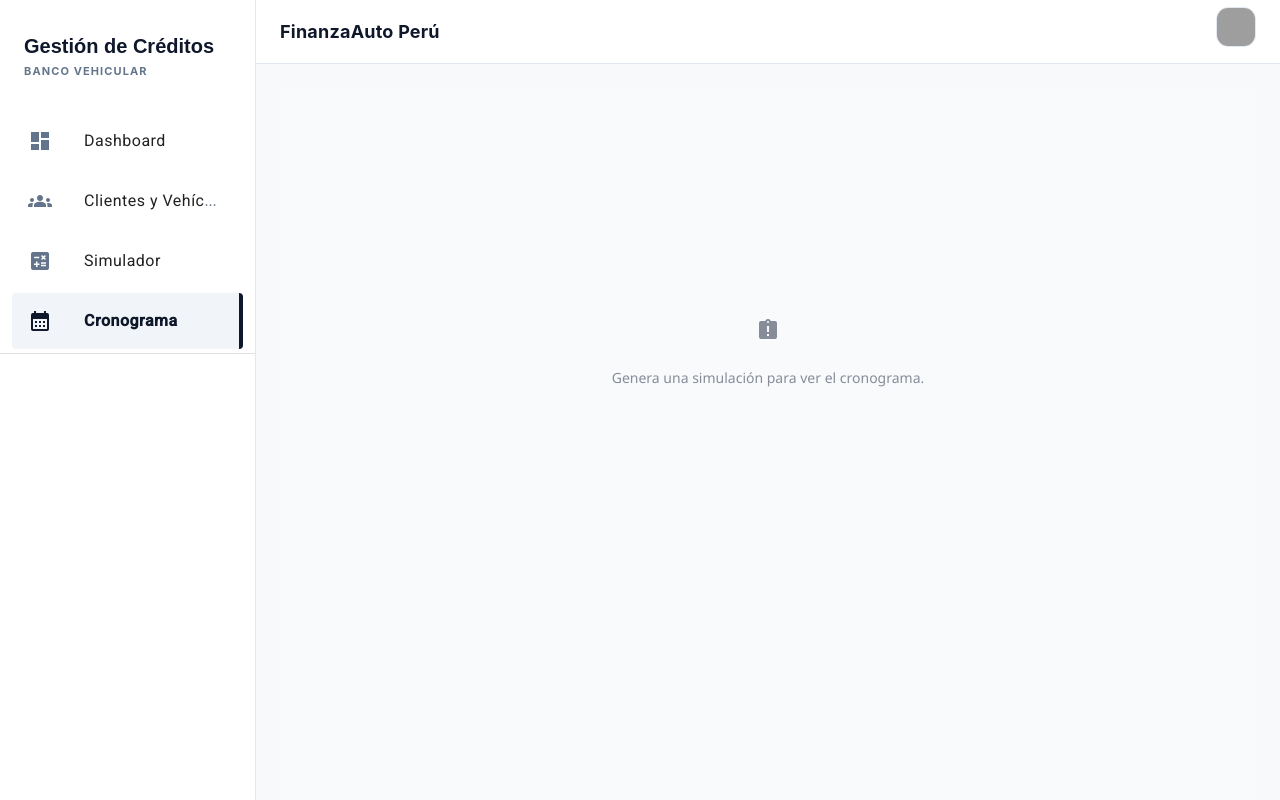
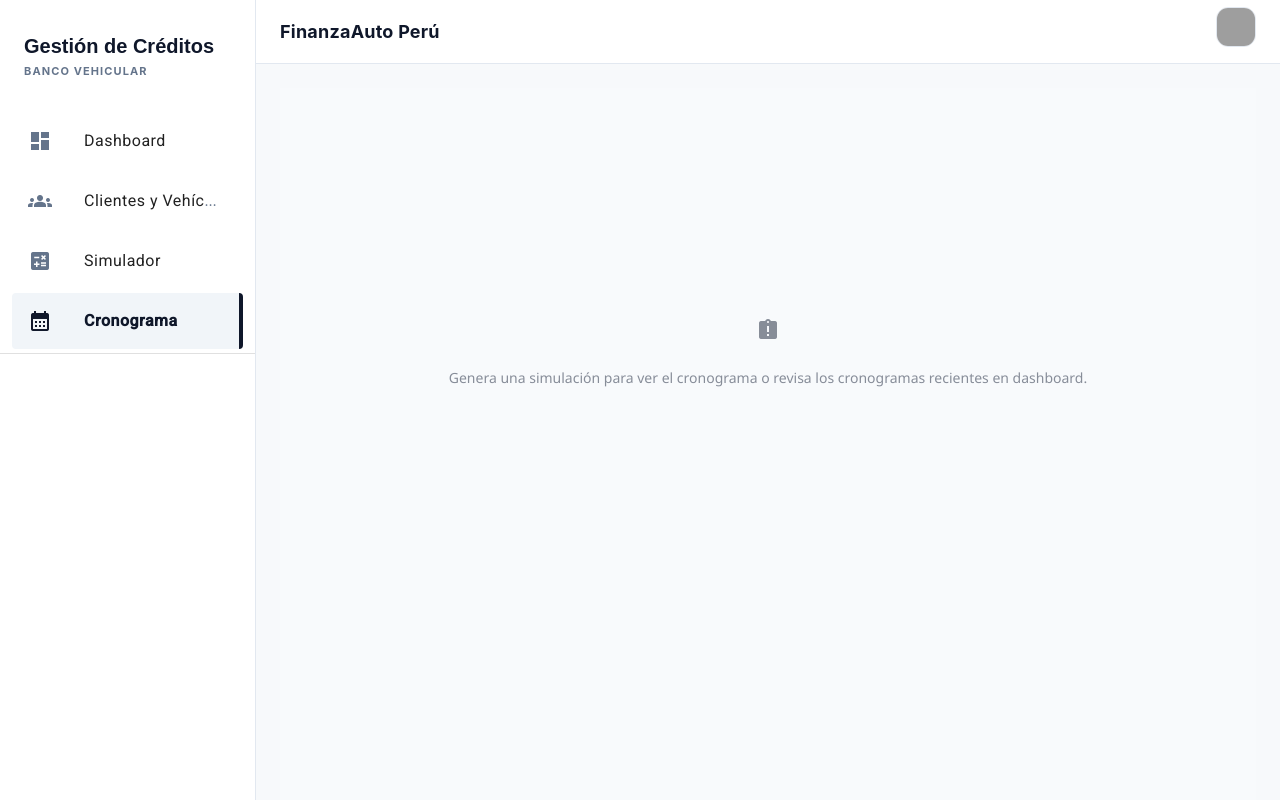
Before and after one commit to gerardohuaman/FinanzasFrontend, an Angular app: page /cronograma in a window 1280 px wide. Built offline with nearby package versions, Linux system fonts and the light colour scheme; grey boxes are pictures that could not be loaded.

Commit message:
Corrigiendo un mensaje de información

```diff
--- a/src/app/features/simulador/cronograma-view/cronograma-view.html
+++ b/src/app/features/simulador/cronograma-view/cronograma-view.html
@@ -2,7 +2,7 @@
 
     <div class="empty-state" *ngIf="!tieneDatos">
         <mat-icon>assignment_late</mat-icon>
-        <p>Genera una simulación para ver el cronograma.</p>
+        <p>Genera una simulación para ver el cronograma o revisa los cronogramas recientes en dashboard.</p>
     </div>
 
     <ng-container *ngIf="tieneDatos">
```
